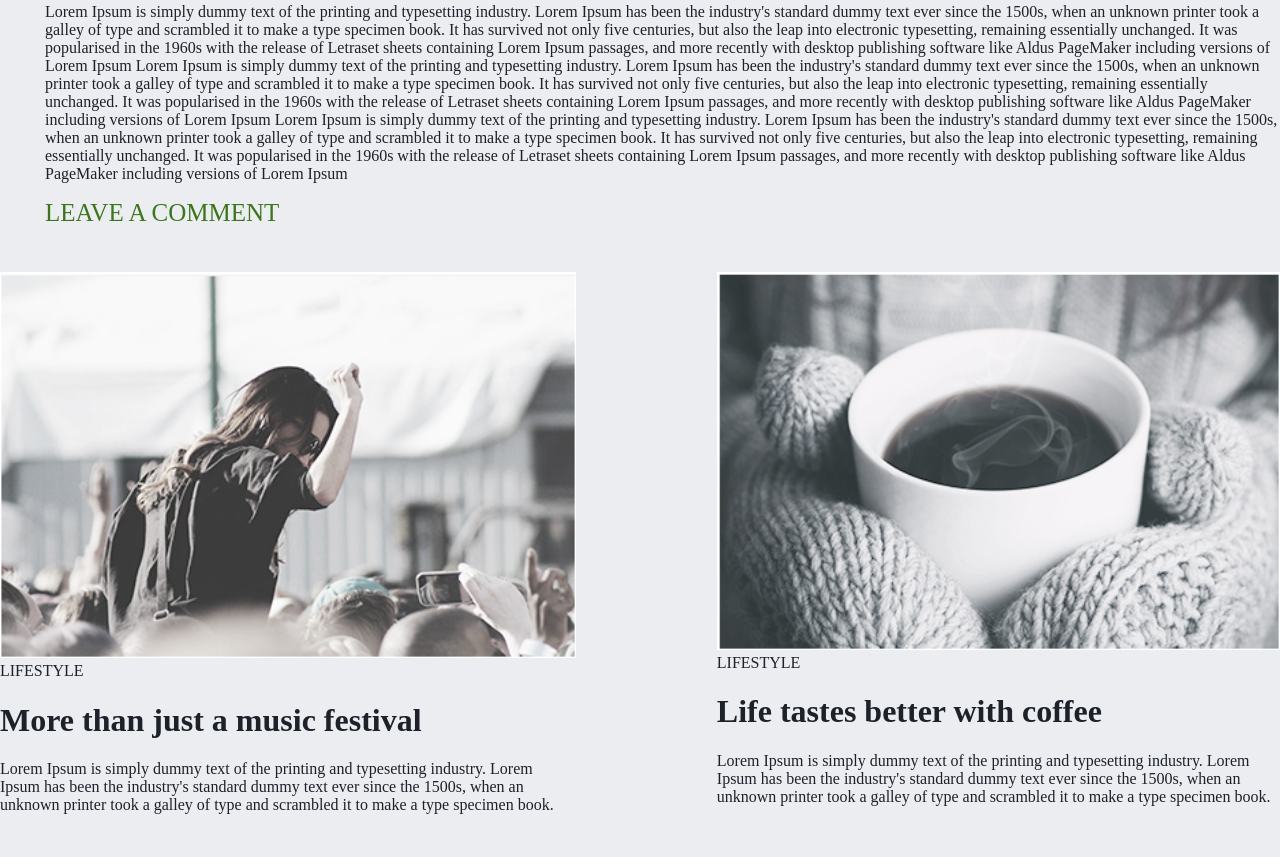
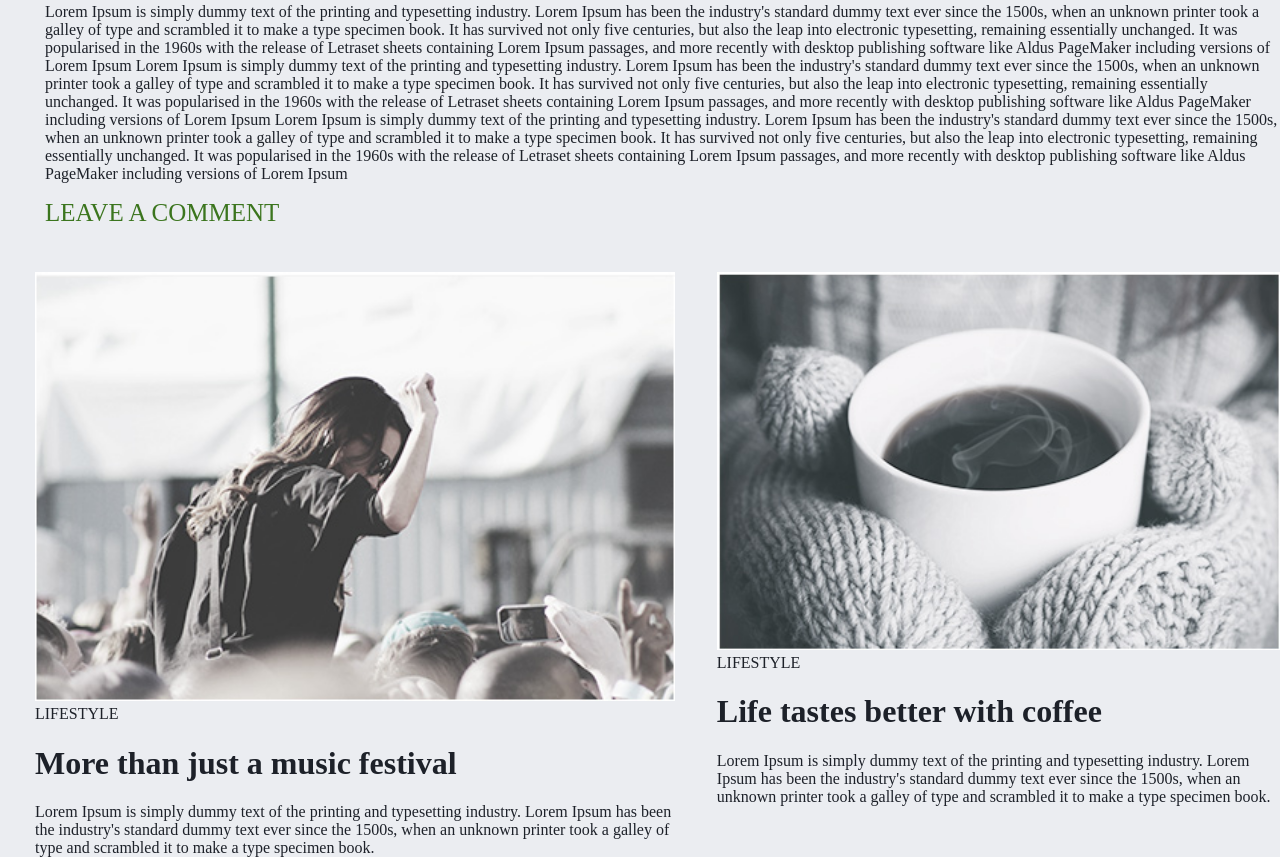
Before and after one commit to sakibrazwan/minimo, a plain HTML site: page index.html in a window 1280 px wide. Shown: the part 849-1706 px from the top of the page. Before the commit the page ends 1663 px from the top, so only its background shows below. Drawn offline with Linux system fonts and the light colour scheme.

Commit message:
Update style.css

```diff
--- a/images/style.css
+++ b/images/style.css
@@ -53,7 +53,8 @@ h1 {
     color: darkgray;
     font-size: 19px;}
 .blog1 {
-    width: 45%;
+    width: 50%;
+    margin-left: 35px;
     float: left;
     height: 400px;}
 .blog1 img {
```
